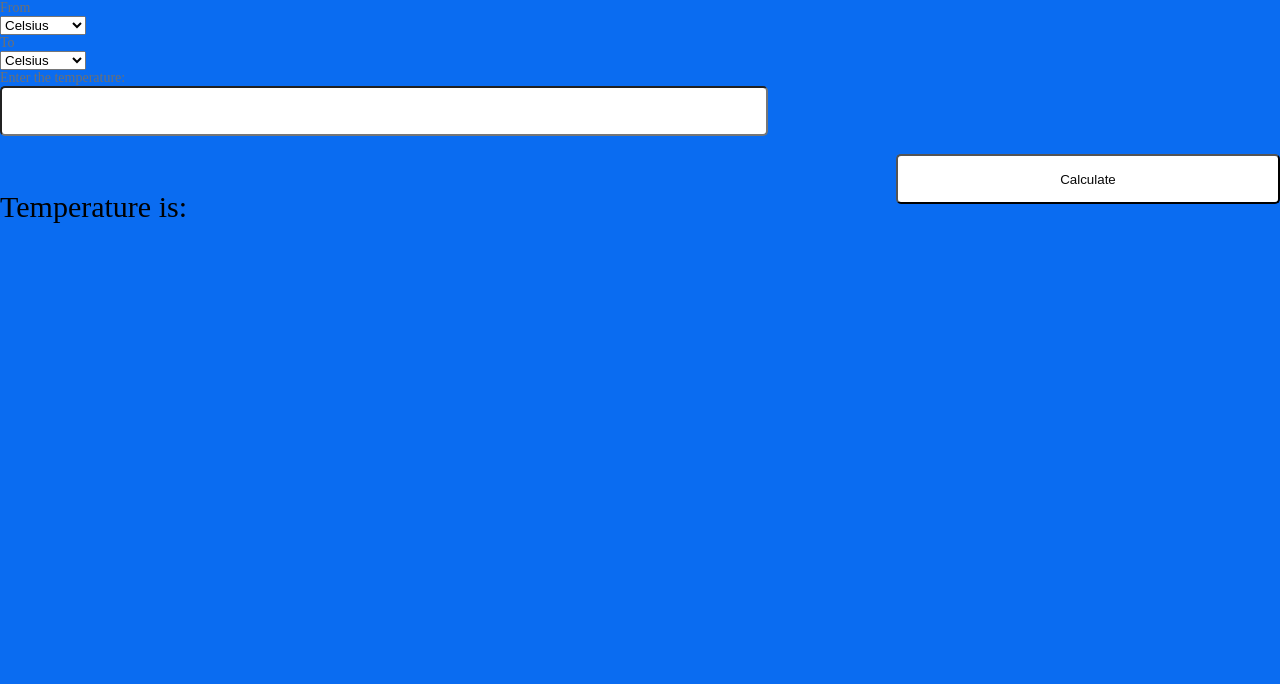
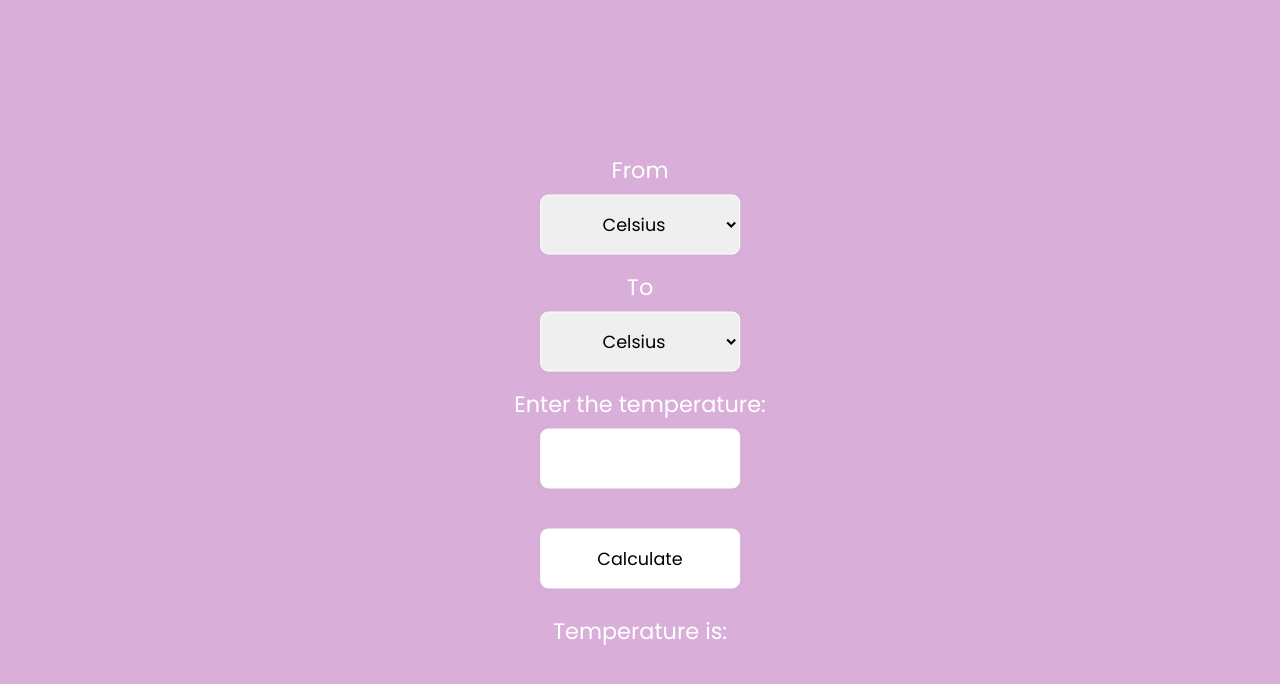
Before and after one commit to reshav021/Temperature-Converter, a plain HTML site: page index.html in a window 1280 px wide. Drawn offline with Linux system fonts and the light colour scheme.

Commit message:
Update style.css

```diff
--- a/style.css
+++ b/style.css
@@ -1,73 +1,58 @@
-*,
-*:before,
-*:after{
+@import url("https://fonts.googleapis.com/css2?family=Poppins:ital,wght@0,100;0,200;0,300;0,400;0,500;0,600;0,700;0,800;0,900;1,100;1,200;1,300;1,400;1,500;1,600;1,700;1,800;1,900&display=swap");
+
+*{
+    margin: 0;
     padding: 0;
-    margin: 0;
     box-sizing: border-box;
+    font-family: "Poppins", sans-serif;
 }
+
 body{
-    background-color: #0a6cf1;
+    background-color: #D9AFD9;
 }
-.container{
-    width: 40%;
-    min-width: 450px;
+
+div{
+    text-align: center;
     position: absolute;
+    top: 50%;
+    left: 50%;
     transform: translate(-50%,-50%);
-    left: 50%;
-    top: 50%;
-    padding: 50px 30px;
 }
-.container *{
-    font-family: "Poppins",sans-serif;
-    border: none;
+
+select,#num{
+    text-align-last:center;
+    width: 200px;
     outline: none;
+    border: 1px solid #fff;
+    padding: 1rem;
+    font-size: 1.1rem;
+    border-radius: 0.5rem;
+    box-shadow: 0 1px 4px rgb(146 161 176 / 15%);
+    cursor: pointer;
+    margin-bottom: 15px;
 }
-.inputs-wrapper{
-    background-color: #080808;
-    padding: 30px 25px;
-    border-radius: 8px;
-    box-shadow: 0 15px 20px rgba(0,0,0,0.3);
-    margin-bottom: 50px;
+
+#btn-calc{
+    width: 200px;
+    outline: none;
+    background-color: white;
+    border: 1px solid #fff;
+    padding: 1rem;
+    font-size: 1.1rem;
+    border-radius: 0.5rem;
+    box-shadow: 0 1px 4px rgb(146 161 176 / 15%);
+    cursor: pointer;
 }
-input,
-button{
-    height: 50px;
-    background-color: #ffffff;
-    color: #080808;
-    font-weight: 500;
-    border-radius: 5px;
+
+select:focus,
+select:hover{
+    outline: none;
+    border: 1px solid rgba(0, 0, 0, 0.329);
 }
-input{
-    width: 60%;
-    padding: 0 20px;
-    font-size: 14px;
+
+p,span{
+    color: #fff;
+    margin-bottom: 0.5rem;
+    font-size: 1.4rem;
+    text-align: center
 }
-button{
-    width: 30%;
-    float: right;
-}
-.outputs-wrapper{
-    width: 100%;
-    display: flex;
-    justify-content: space-between;
-}
-.outputs-wrapper div{
-    height: 100px;
-    width: 100px;
-    background-color: #080808;
-    border-radius: 5px;
-    color: #ffffff;
-    display: grid;
-    place-items: center;
-    padding: 20px 0;
-    box-shadow: 0 15px 20px rgba(0,0,0,0.3);
-}
-span{
-    font-size: 30px;
-    font-weight: 500;
-}
-p{
-    font-size: 14px;
-    color: #707070;
-    font-weight: 400;
-}
```
